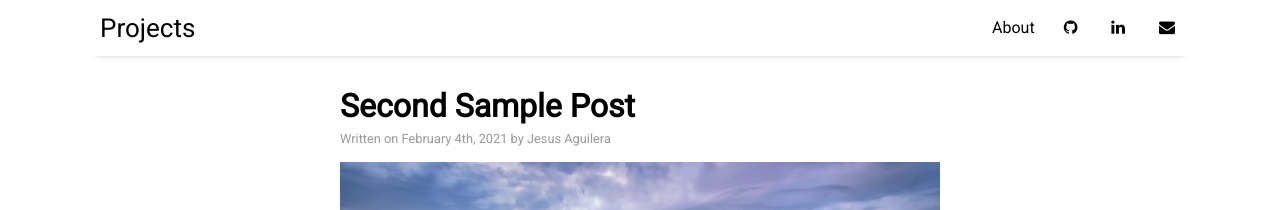
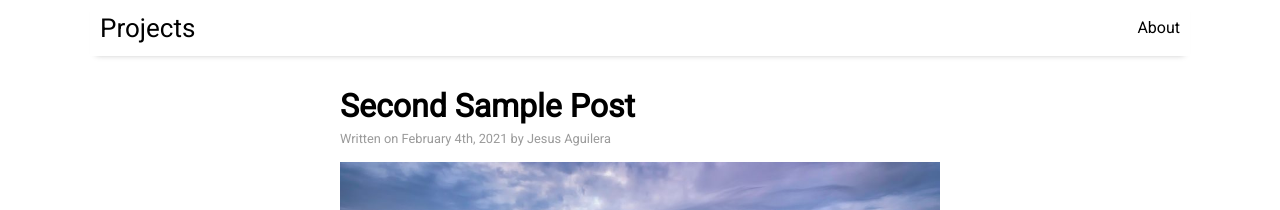
Before and after one commit to jeaguil/jeaguil.github.io, a Jekyll site: the page built from _posts/2021-02-04-second.md, in a window 1280 px wide. Shown: the top 210 px of the page. Built offline with Jekyll 4.4.1, drawn with Linux system fonts in a browser that asks for light colours; nearby versions of some CDN libraries.

Commit message:
Remove social links on header

```diff
--- a/_includes/header.html
+++ b/_includes/header.html
@@ -7,9 +7,9 @@
       <a href="{{ site.github.url }}/{{ item.folder }}/{{ item.file }}" class="menu-link">{{ item.name }}</a>
     {% endfor %}
 
-    {% for item in site.data.settings.social %}
+    <!-- {% for item in site.data.settings.social %}
       <a href="{{ item.link }}" class="menu-link" target="_blank"><i class="fa fa-{{ item.icon }}" aria-hidden="true"></i></a>
-    {% endfor %}
+    {% endfor %} -->
   </nav>
   <div class="dropdown">
     <button class="dropbtn"><i class="fa fa-bars" aria-hidden="true"></i></button>
```
